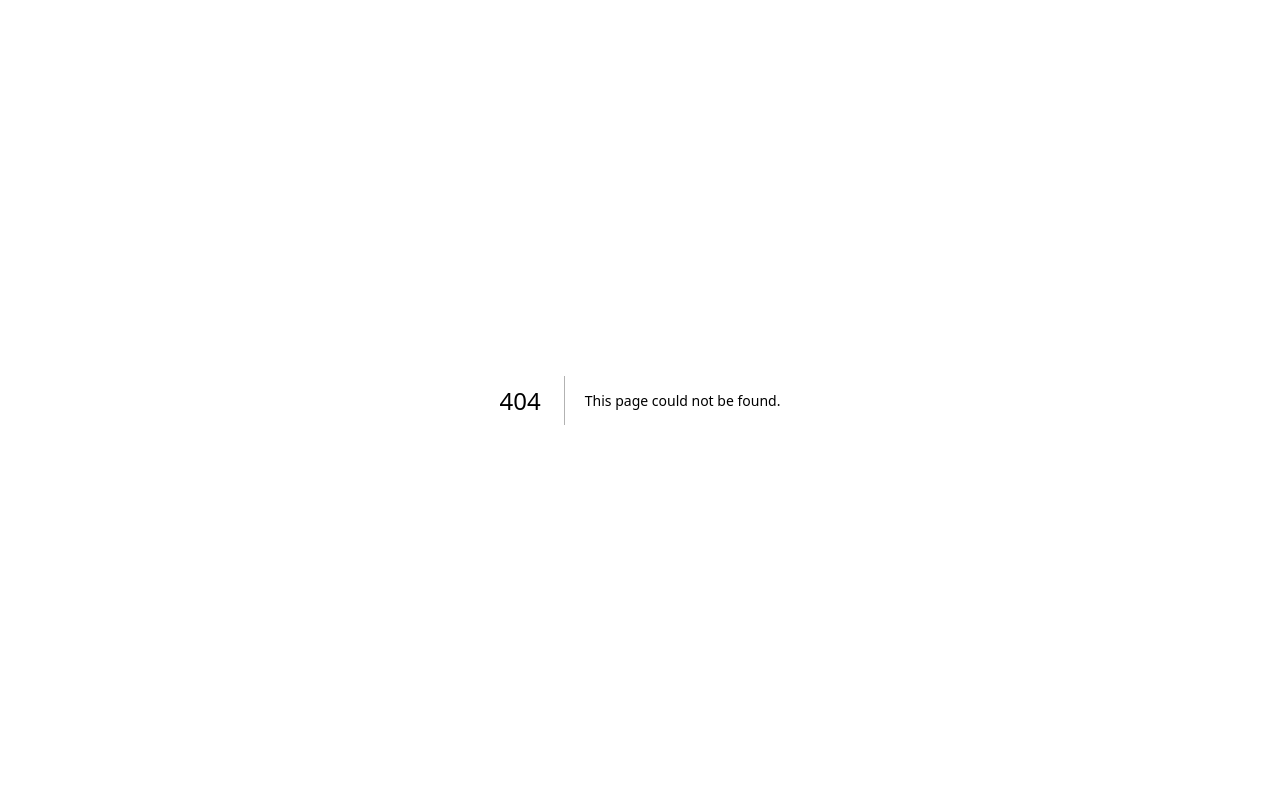
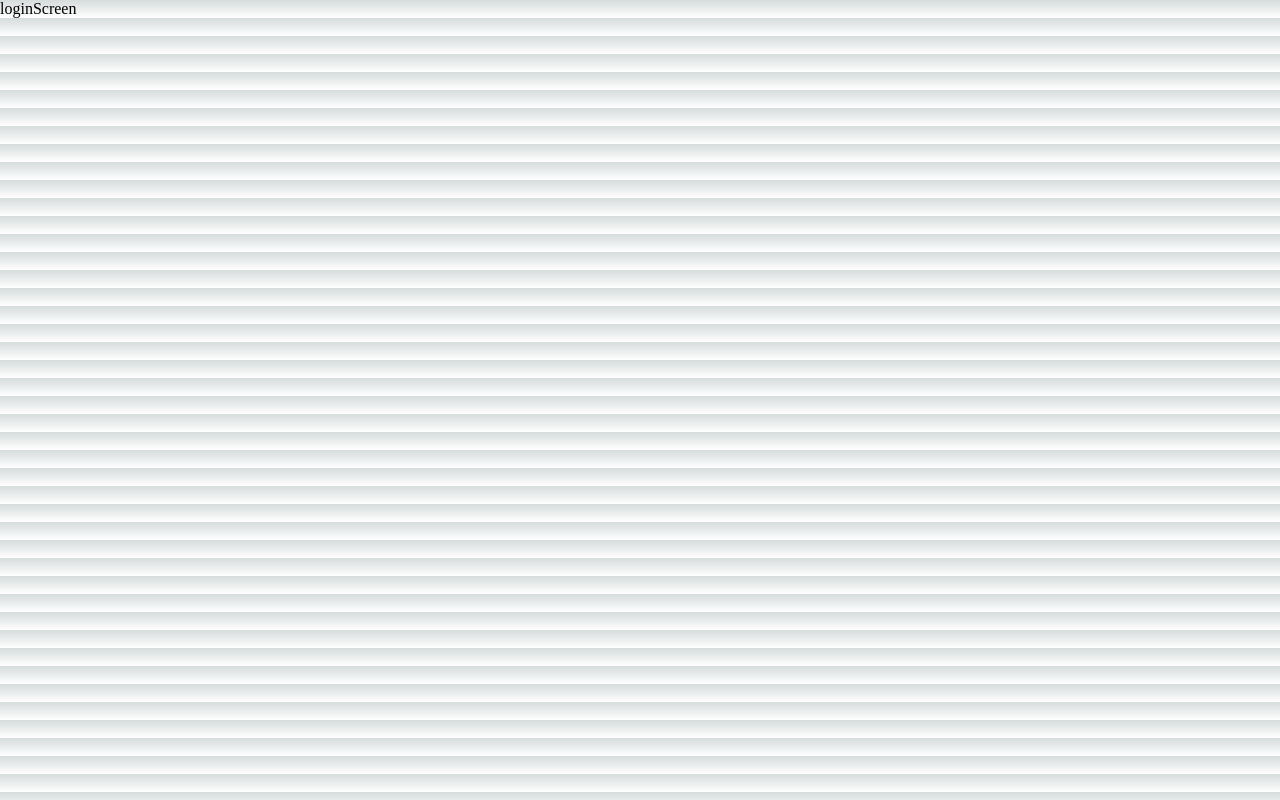
Before and after one commit to piatea/my-kakeibo, a Next.js app: page /components/login/loginScreen in a window 1280 px wide. Before the commit this address had no page. Built offline with nearby package versions, Linux system fonts and the light colour scheme.

Commit message:
💄 add the first login screen file

```diff
--- /dev/null
+++ b/pages/components/login/loginScreen.js
@@ -0,0 +1,9 @@
+import React from 'react'
+
+const loginScreen = () => {
+  return (
+    <div>loginScreen</div>
+  )
+}
+
+ export default loginScreen;
```
